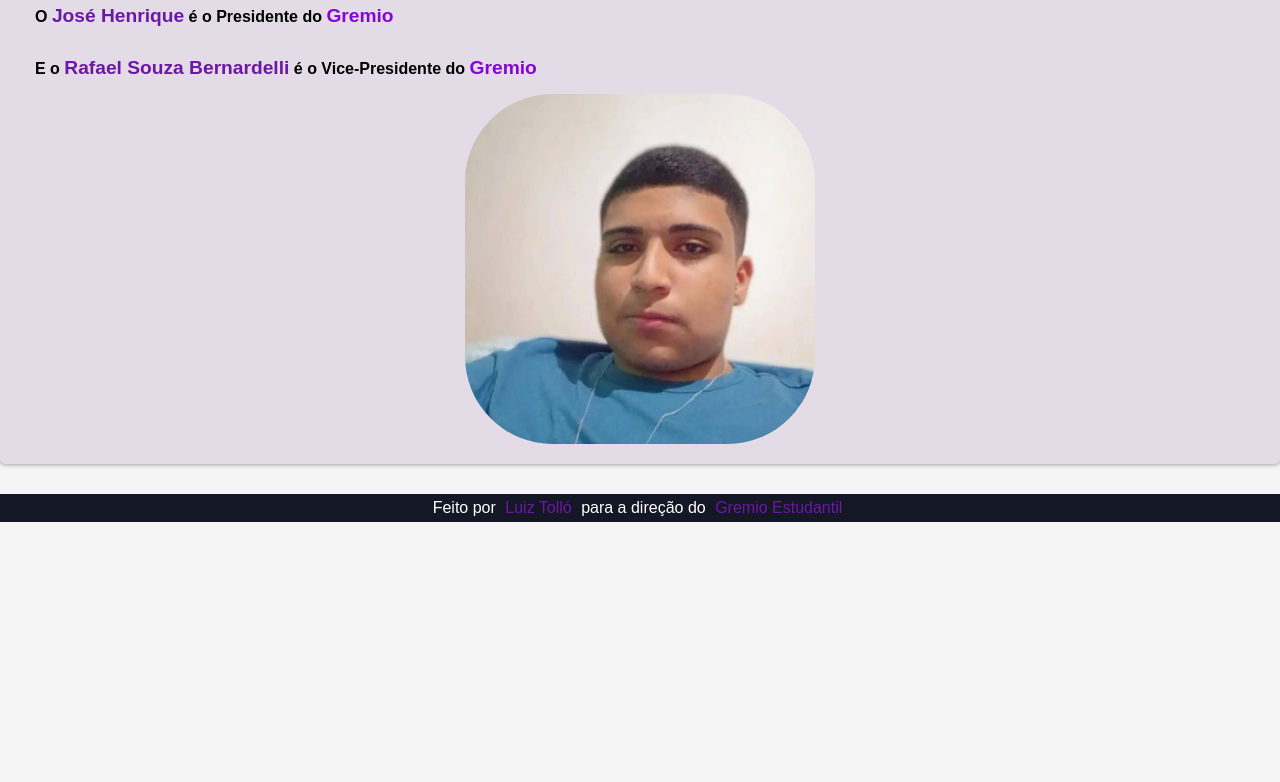
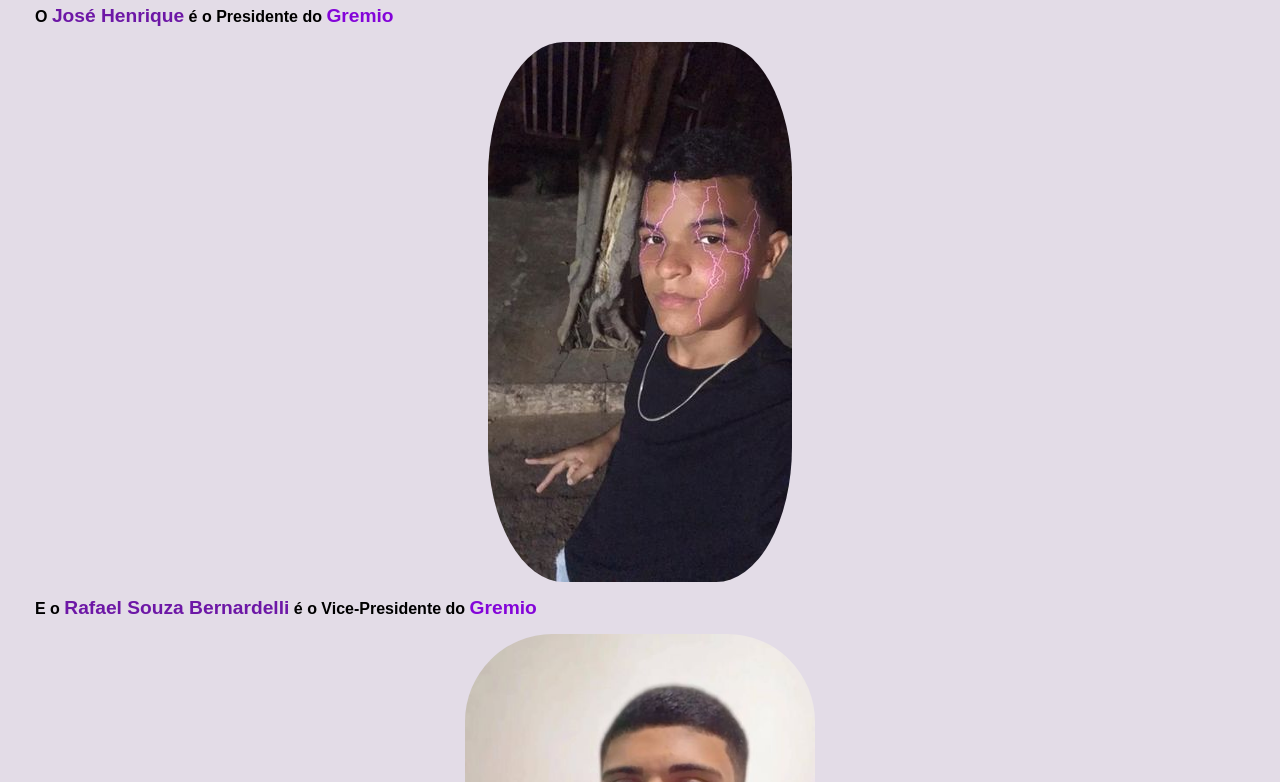
Before and after one commit to guizindoscode/gremio.github.io, a plain HTML site: page index.html in a window 1280 px wide. Shown: the part 617-1399 px from the top of the page. Before the commit the page ends 1139 px from the top, so only its background shows below. Drawn offline with Linux system fonts and the light colour scheme.

Commit message:
commit 5

```diff
--- a/index.html
+++ b/index.html
@@ -36,7 +36,7 @@
 
         <h1>Quem é o Presidente e o Vice-Presidente</h1>
         <p>O <strong class="nomes">José Henrique</strong> é o Presidente do <strong>Gremio</strong></p>
-        <img src="" alt="" class="lideres">
+        <img src="imagens/lider.jpg" alt="" class="lideres">
         <p>E o <strong class="nomes">Rafael Souza Bernardelli</strong> é o Vice-Presidente do <strong>Gremio</strong>
         </p>
         <img src="imagens/vice lider.jpg" alt="Vice Lider" class="lideres">
```
Also changed, not shown: imagens/lider.jpg (added).
